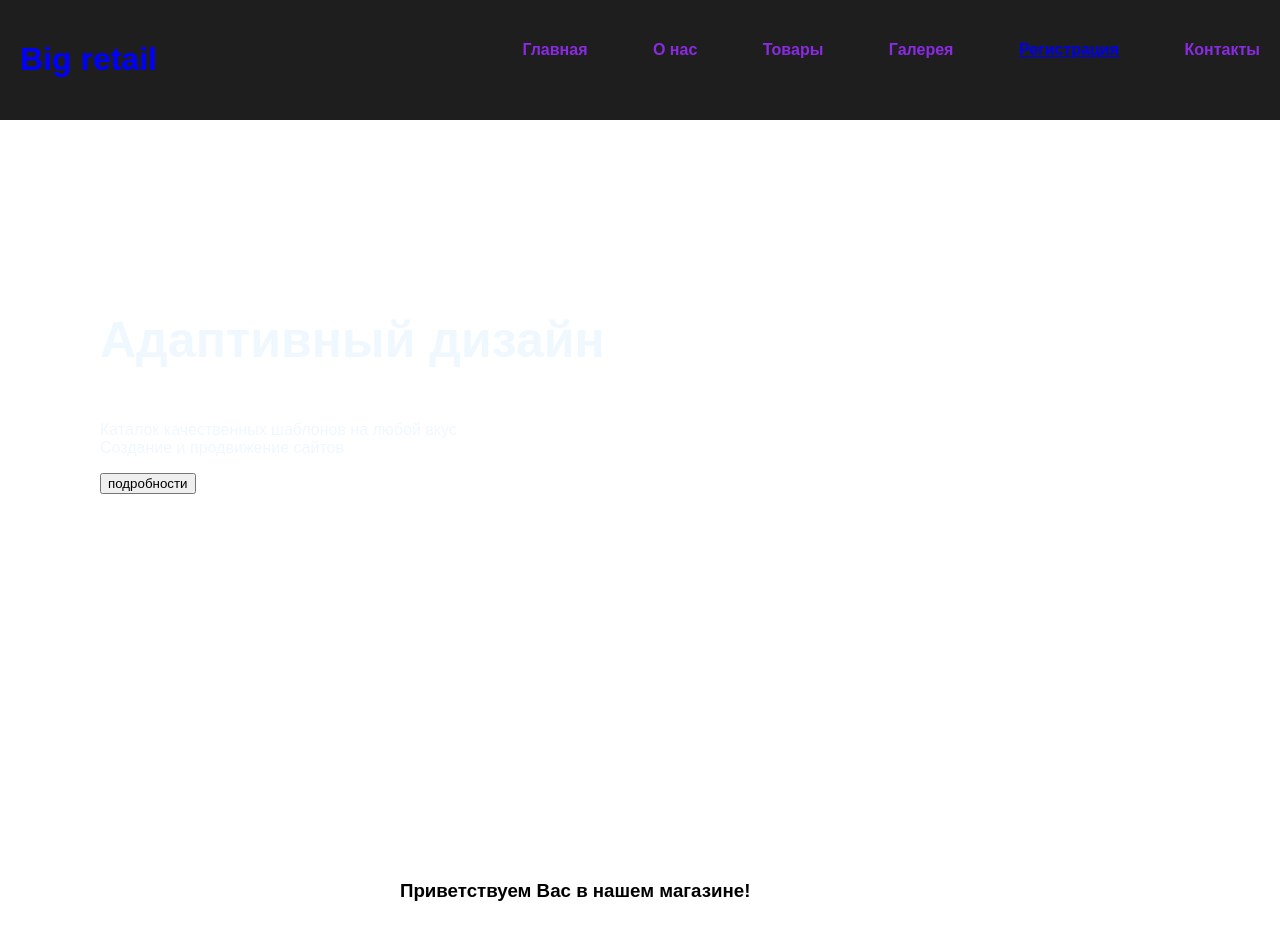
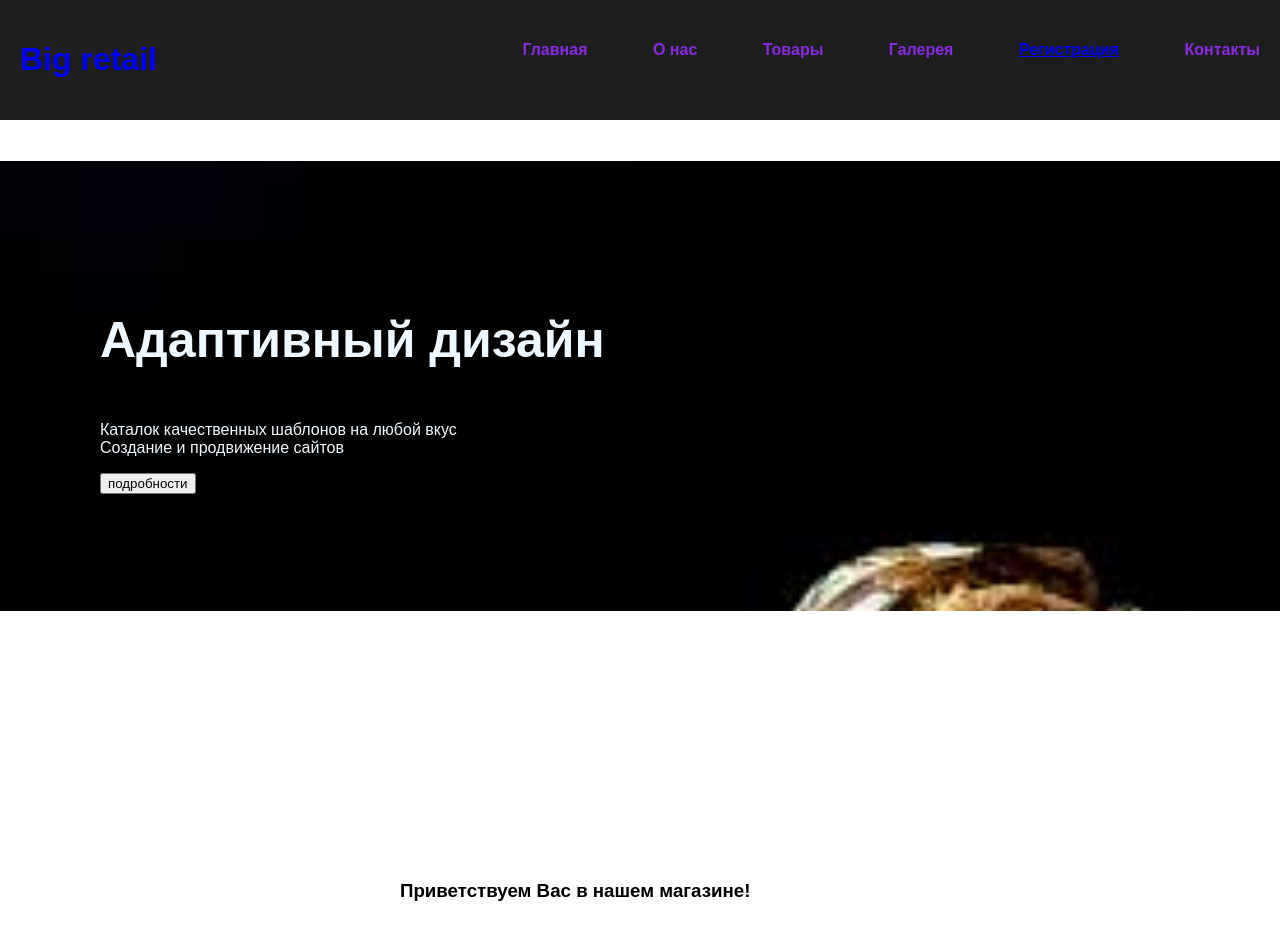
Before and after one commit to lukmanovaijan-glitch/web, a plain HTML site: page index.html in a window 1280 px wide. Shown: the top 933 px of the page. Drawn offline with Linux system fonts and the light colour scheme; the site is published under a folder, as on GitHub Pages, so addresses that start at the root find nothing.

Commit message:
Update style.css

```diff
--- a/style.css
+++ b/style.css
@@ -40,7 +40,7 @@ body{
     color: blue;
 }
 .main{
-    background-image: url(/img/images.jfif);
+    background-image: url(./img/images.jfif);
     background-repeat: no-repeat;
     height: 450px;
     background-size: 100%;
```
